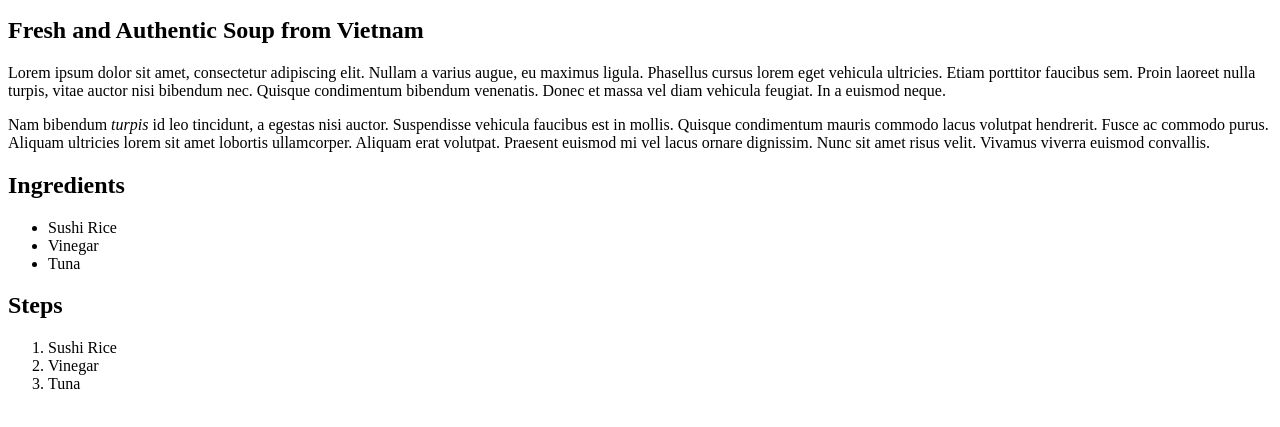
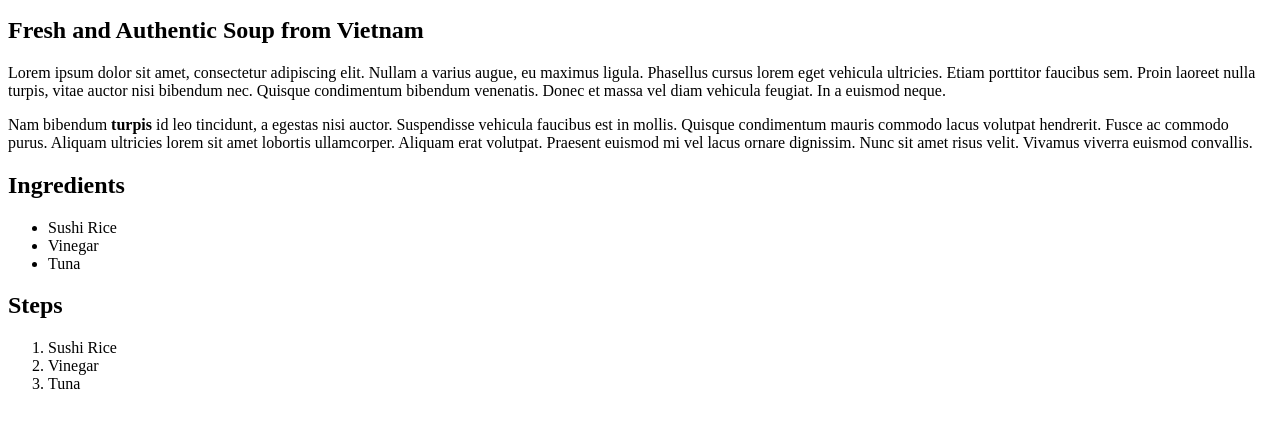
Before and after one commit to aychica/odin-recipes, a plain HTML site: page recipes/pho.html in a window 1280 px wide. Shown: the part 101-528 px from the top of the page. Drawn offline with Linux system fonts and the light colour scheme.

Commit message:
Change from `em` to `strong` (#2)

```diff
--- a/recipes/pho.html
+++ b/recipes/pho.html
@@ -18,9 +18,9 @@
       vel diam vehicula feugiat. In a euismod neque.
     </p>
     <p>
-      Nam bibendum <em>turpis</em> id leo tincidunt, a egestas nisi auctor.
-      Suspendisse vehicula faucibus est in mollis. Quisque condimentum mauris
-      commodo lacus volutpat hendrerit. Fusce ac commodo purus. Aliquam
+      Nam bibendum <strong>turpis</strong> id leo tincidunt, a egestas nisi
+      auctor. Suspendisse vehicula faucibus est in mollis. Quisque condimentum
+      mauris commodo lacus volutpat hendrerit. Fusce ac commodo purus. Aliquam
       ultricies lorem sit amet lobortis ullamcorper. Aliquam erat volutpat.
       Praesent euismod mi vel lacus ornare dignissim. Nunc sit amet risus velit.
       Vivamus viverra euismod convallis.
```
